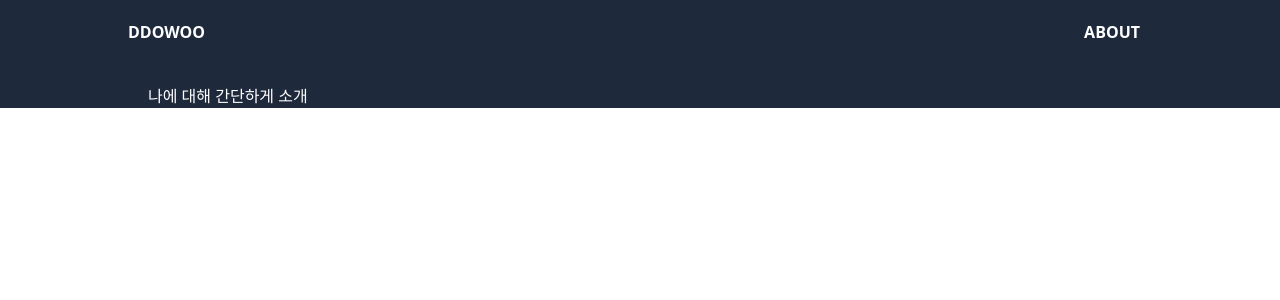
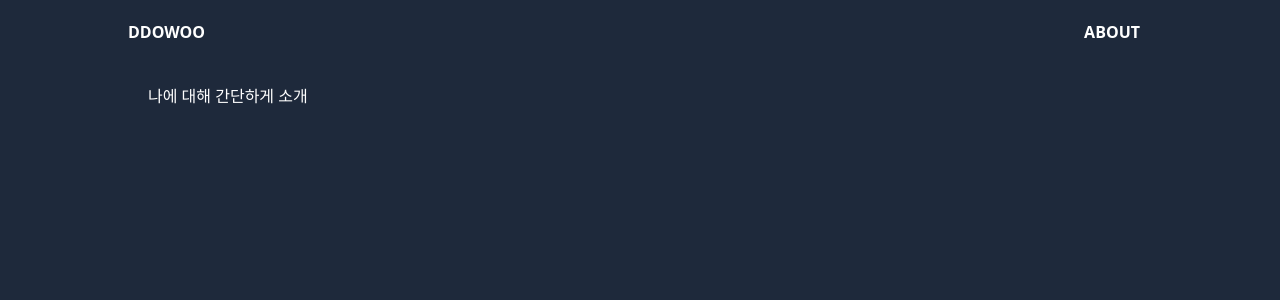
Before and after one commit to ddowoo/blog, a Next.js app: page /about in a window 1280 px wide. Shown: the top 300 px of the page. Built offline with nearby package versions, Linux system fonts and the light colour scheme.

Commit message:
fix : screen height오류 수정

```diff
--- a/package.json
+++ b/package.json
@@ -21,6 +21,7 @@
     "next-contentlayer": "^0.3.0",
     "react": "^18",
     "react-dom": "^18",
+    "react-error-boundary": "^4.0.12",
     "rehype-pretty-code": "^0.12.3",
     "shiki": "^0.14.7"
   },
--- a/src/app/layout.tsx
+++ b/src/app/layout.tsx
@@ -32,7 +32,7 @@ export default function RootLayout({ children }: { children: React.ReactNode })
     <html lang="en">
       <body suppressHydrationWarning={true} className="dark">
         {/* <ScriptTag /> */}
-        <div className={`bg-white dark:bg-slate-800 dark:text-white `}>
+        <div className={`bg-white dark:bg-slate-800 dark:text-white min-h-dvh`}>
           <Header />
           <main className="max-w-screen-lg px-5 m-auto relative pt-5">{children}</main>
           <Footer />
```
Also changed, not shown: 2 other files (tests, documents, lock files or other folders).
